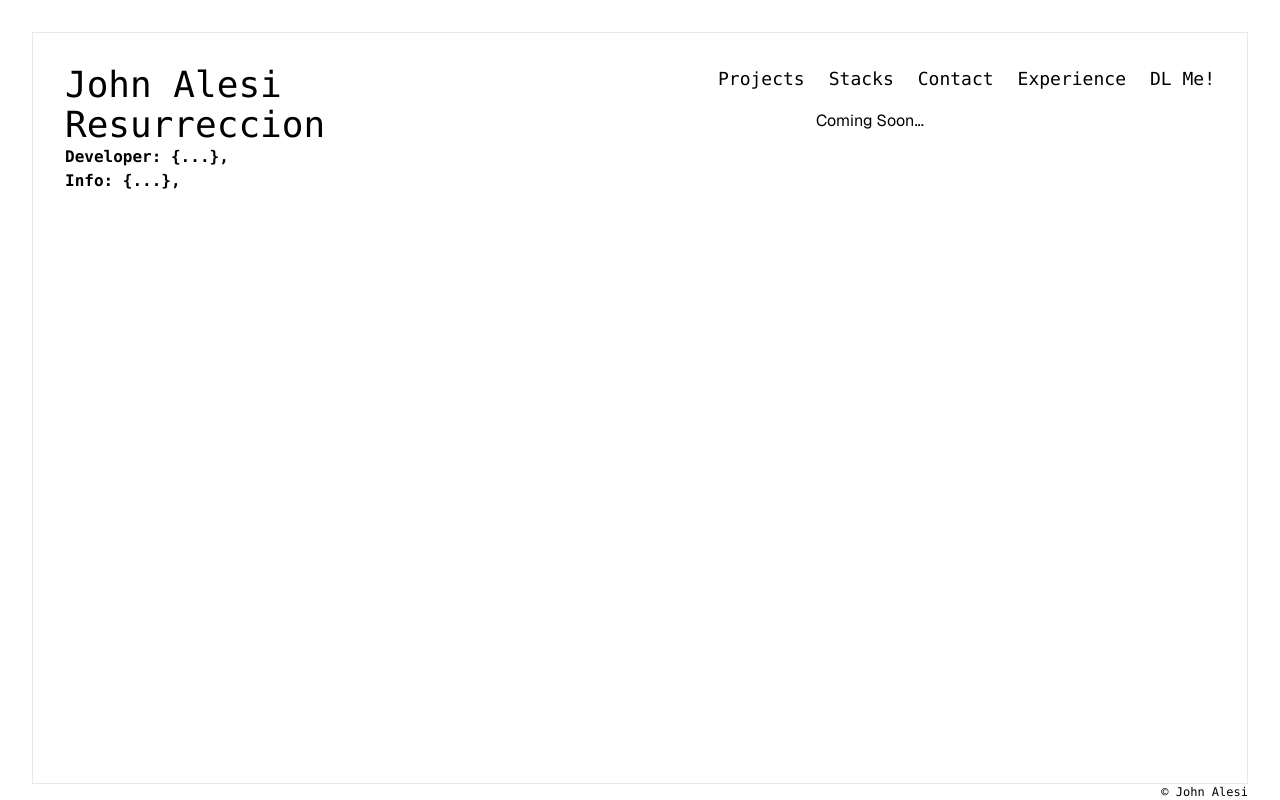
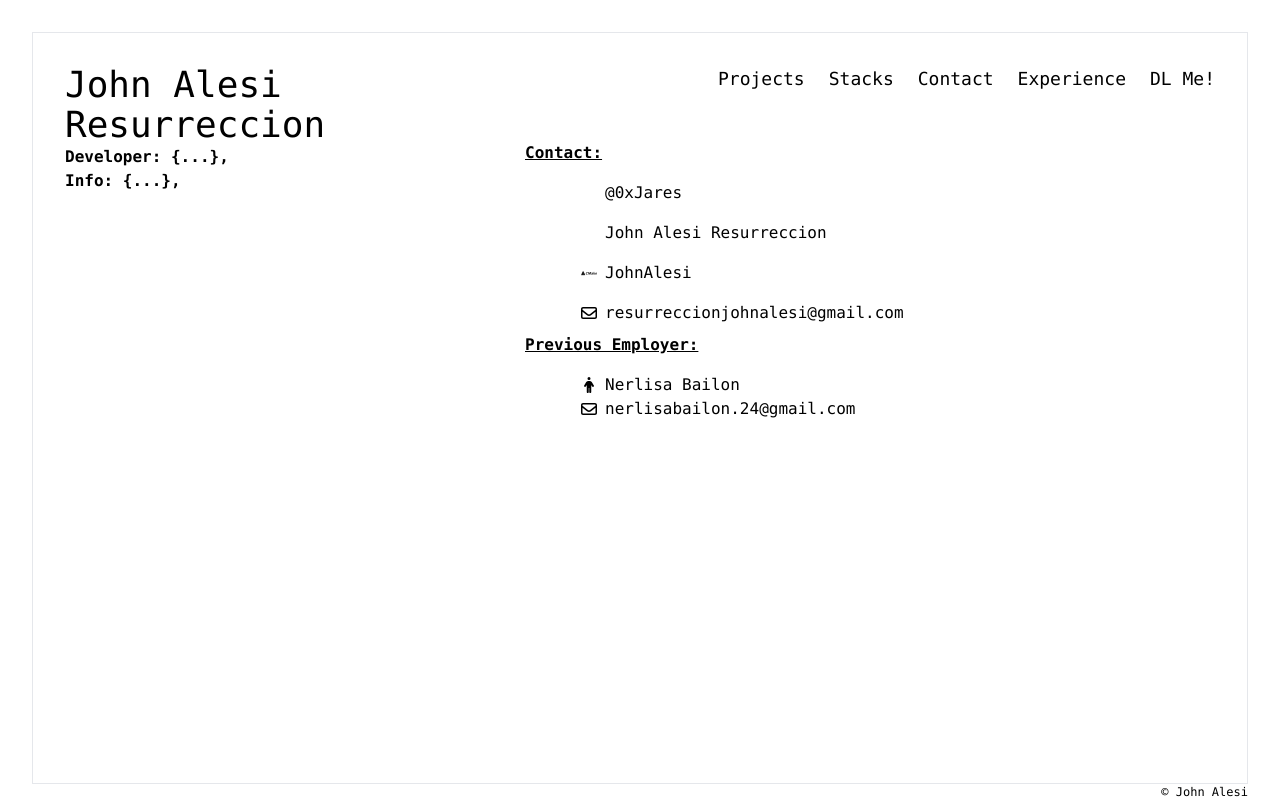
Before and after one commit to JohnAlesi/Alesi-Resurreccion, a Next.js app: page / in a window 1280 px wide. Both pictures are taken after a click on the element "Contact". Built offline with nearby package versions, Linux system fonts and the light colour scheme.

Commit message:
added contacts

```diff
--- a/app/components/Contact/index.tsx
+++ b/app/components/Contact/index.tsx
@@ -1,9 +1,81 @@
-import React from 'react'
+import React from "react";
 
 const Contact = () => {
   return (
-    <div className='text-center'>Coming Soon...</div>
-  )
-}
+    <div className="text-start mt-12">
+      <code className="font-extrabold underline">Contact:</code>
+      <div className="mt-4 md:ml-14 flex flex-col mb-2">
+        {/* Twitter */}
+        <a
+          href="https://x.com/0xJares"
+          target="_blank"
+          rel="noopener noreferrer"
+          className="flex items-center"
+        >
+          <i className="devicon-twitter-original"></i>
+          <code className="ml-2 hover:underline">@0xJares</code>
+        </a>
 
-export default Contact
+        {/* LinkedIn */}
+        <a
+          className="flex items-center mt-4"
+          href="https://www.linkedin.com/in/john-alesi-resurreccion-568633285/"
+          target="_blank"
+          rel="noopener noreferrer"
+        >
+          <i className="devicon-linkedin-plain"></i>
+          <code className="ml-2 hover:underline">John Alesi Resurreccion</code>
+        </a>
+
+        {/* GitHub */}
+        <a
+          className="flex items-center mt-4"
+          href="https://github.com/JohnAlesi"
+          target="_blank"
+          rel="noopener noreferrer"
+        >
+          <i className="devicon-github-original"></i>
+          <code className="ml-2 hover:underline">JohnAlesi</code>
+        </a>
+        <a
+          href="mailto:resurreccionjohnalesi@gmail.com"
+          className="flex items-center mt-4"
+        >
+          <svg
+            xmlns="http://www.w3.org/2000/svg"
+            viewBox="0 0 512 512"
+            className="md:w-4 md:h-4 w-8 h-8 fill-current"
+          >
+            <path d="M64 112c-8.8 0-16 7.2-16 16l0 22.1L220.5 291.7c20.7 17 50.4 17 71.1 0L464 150.1l0-22.1c0-8.8-7.2-16-16-16L64 112zM48 212.2L48 384c0 8.8 7.2 16 16 16l384 0c8.8 0 16-7.2 16-16l0-171.8L322 328.8c-38.4 31.5-93.7 31.5-132 0L48 212.2zM0 128C0 92.7 28.7 64 64 64l384 0c35.3 0 64 28.7 64 64l0 256c0 35.3-28.7 64-64 64L64 448c-35.3 0-64-28.7-64-64L0 128z" />
+          </svg>
+          <code className="ml-2 break-all hover:underline">resurreccionjohnalesi@gmail.com</code>
+        </a>
+      </div>
+      <code className="font-extrabold underline">Previous Employer:</code>
+      <div className="md:ml-14 flex flex-col">
+        <div className="flex items-center mt-4">
+          <svg
+            xmlns="http://www.w3.org/2000/svg"
+            viewBox="0 0 320 512"
+            className="fill-current w-4 h-4"
+          >
+            <path d="M112 48a48 48 0 1 1 96 0 48 48 0 1 1 -96 0zm40 304l0 128c0 17.7-14.3 32-32 32s-32-14.3-32-32l0-223.1L59.4 304.5c-9.1 15.1-28.8 20-43.9 10.9s-20-28.8-10.9-43.9l58.3-97c17.4-28.9 48.6-46.6 82.3-46.6l29.7 0c33.7 0 64.9 17.7 82.3 46.6l58.3 97c9.1 15.1 4.2 34.8-10.9 43.9s-34.8 4.2-43.9-10.9L232 256.9 232 480c0 17.7-14.3 32-32 32s-32-14.3-32-32l0-128-16 0z" />
+          </svg>
+          <code className="ml-2">Nerlisa Bailon</code>
+        </div>
+        <a className="flex items-center" href="mailto:nerlisabailon.24@gmail.com">
+          <svg
+            xmlns="http://www.w3.org/2000/svg"
+            viewBox="0 0 512 512"
+            className="w-8 h-8 md:w-4 md:h-4 fill-current"
+          >
+            <path d="M64 112c-8.8 0-16 7.2-16 16l0 22.1L220.5 291.7c20.7 17 50.4 17 71.1 0L464 150.1l0-22.1c0-8.8-7.2-16-16-16L64 112zM48 212.2L48 384c0 8.8 7.2 16 16 16l384 0c8.8 0 16-7.2 16-16l0-171.8L322 328.8c-38.4 31.5-93.7 31.5-132 0L48 212.2zM0 128C0 92.7 28.7 64 64 64l384 0c35.3 0 64 28.7 64 64l0 256c0 35.3-28.7 64-64 64L64 448c-35.3 0-64-28.7-64-64L0 128z" />
+          </svg>
+          <code className="ml-2 break-all hover:underline">nerlisabailon.24@gmail.com</code>
+        </a>
+      </div>
+    </div>
+  );
+};
+
+export default Contact;
--- a/app/components/Experience/index.tsx
+++ b/app/components/Experience/index.tsx
@@ -19,7 +19,9 @@ const Experience = () => {
         <code className="font-semibold">
           -Technological Institute of the Philippines
         </code>
+        <code className="italic ml-3">2018-2021</code>
         <code className="font-semibold">-Zuitt Coding Bootcamp</code>
+        <code className="italic ml-3">2021-2022</code>
       </div>
     </div>
   );
```
